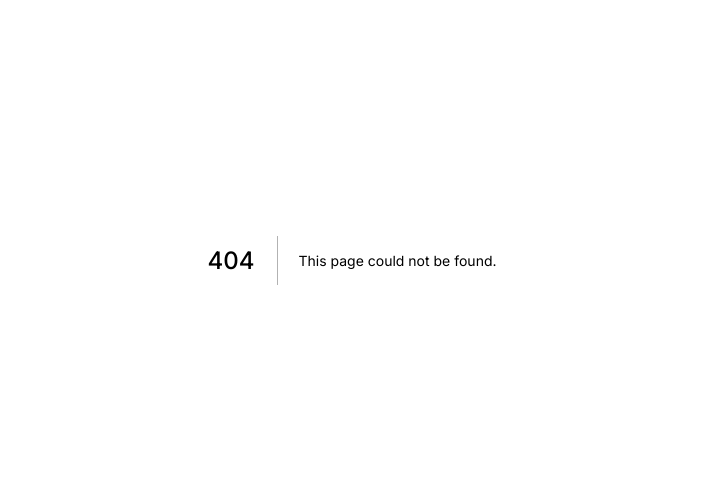
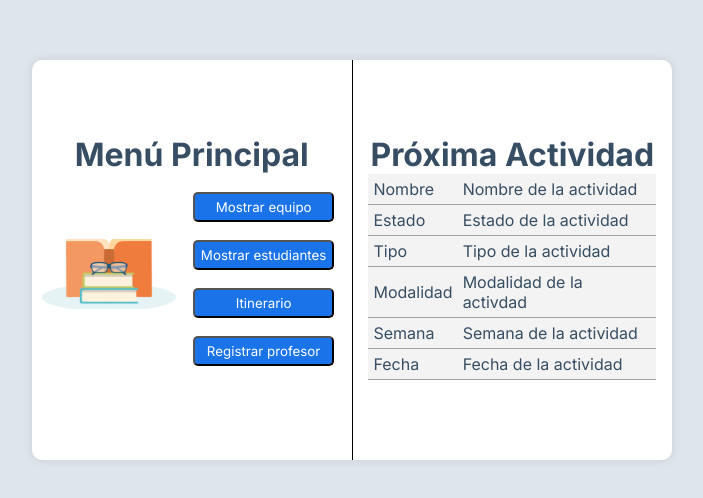
Before and after one commit to VonNeumannn/TeamTEC, a Next.js app: page /mainMenu in a window 1280 px wide. Before the commit this address had no page. Shown: the part 140-638 px from the top of the page, without its empty margins (288-991 px from the left). Built offline with nearby package versions, Linux system fonts and the light colour scheme.

Commit message:
feat: adding Main menu

```diff
--- /dev/null
+++ b/src/app/mainMenu/page.tsx
@@ -0,0 +1,64 @@
+import styles from "../page.module.css";
+import Image from "next/image";
+import MainLogo from "../../../public/mainLogo.svg";
+import { BlueButton } from "../components/blueButton";
+import PopUp from "../components/popUpInformation";
+import { useEffect } from "react";
+import { useState } from "react";
+
+export default function MainMenuPage() {
+    const printMessage = () => {
+        console.log("Mostrando equipo");
+    };
+
+    return (
+        <main className={styles.main} id="main">
+            <div className={styles.mainMenuContainer}>
+                <div className={styles.divisionContainer}>
+                    <h1>Menú Principal</h1>
+                    <div className={styles.flexContainer}>
+                        <Image src={MainLogo} alt="Main Logo" />
+                        <div className={styles.flexFlexContainer}>
+                            <BlueButton text="Mostrar equipo" onClick={() => {}}/>
+                            <BlueButton text="Mostrar estudiantes" onClick={() => {}}/>
+                            <BlueButton text="Itinerario" onClick={() => {}}/>
+                            <BlueButton text="Registrar profesor" onClick={() => {}}/>
+                        </div>
+                    </div>
+                </div>
+                <div className={styles.verticalLine}></div>
+                <div className={styles.divisionContainer}>
+                    <h1>Próxima Actividad</h1>
+                    <table>
+                        <tbody>
+                            <tr>
+                                <td>Nombre</td>
+                                <td>Nombre de la actividad</td>
+                            </tr>
+                            <tr>
+                                <td>Estado</td>
+                                <td>Estado de la actividad</td>
+                            </tr>
+                            <tr>
+                                <td>Tipo</td>
+                                <td>Tipo de la actividad</td>
+                            </tr>
+                            <tr>
+                                <td>Modalidad</td>
+                                <td>Modalidad de la activdad</td>
+                            </tr>
+                            <tr>
+                                <td>Semana</td>
+                                <td>Semana de la actividad</td>
+                            </tr>
+                            <tr>
+                                <td>Fecha</td>
+                                <td>Fecha de la actividad</td>
+                            </tr>
+                        </tbody>
+                    </table>
+                </div>
+            </div>
+        </main>
+    );
+}
--- a/src/app/page.module.css
+++ b/src/app/page.module.css
@@ -191,3 +191,83 @@
   }
 
 }
+
+/* mainMenu CSS */
+.mainMenuContainer{
+  display: flex;
+  flex-direction: row;
+  position: relative;
+  align-items: center;
+  justify-content: center;
+  background-color: #fff;
+  width: clamp(300px, 50vw, 900px);
+  height: clamp(400px, 50vh, 500px);
+  color: #364D63;
+  border-radius: 10px;
+  box-shadow: 0 0 10px 0 rgba(0, 0, 0, 0.1);
+}
+.divisionContainer{
+  display: flex;
+  flex-direction: column;
+  align-items: center;
+  padding-top: 75px;
+  width: 100%;
+  height: 100%;
+}
+.flexContainer {
+  display: flex;
+  justify-content: center;
+  width: 100%;
+  height: 100%;
+}
+.flexFlexContainer{
+  display: flex;
+  justify-content: top;
+  flex-direction: column;
+  align-items: center;
+  width: 100%;
+}
+.flexFlexContainer button{
+  width: 80%;
+  padding: 3%;
+
+}
+.flexContainer img{
+  width: 45%;
+  height: 70%;
+  padding-left: 10px;
+}
+.verticalLine {
+  border-left: 1px solid #000;
+  height: 100%;
+}
+.divisionContainer table{
+  width: 90%;
+  height: auto;
+  border-collapse: collapse;
+  background-color: #f3f3f3;
+}
+.divisionContainer table tr{
+  border-bottom: 1px solid #a1a1a1;
+}
+.divisionContainer table tr td{
+  padding: 5px;
+}
+
+@media (max-width: 1150px) {
+  .divisionContainer {
+      padding-top: 0;
+      text-align: center;
+  }
+  .flexFlexContainer button {
+      width: 80%;
+      padding: 4%;
+      font-size: 60%;
+  }
+  .flexContainer img {
+      width: 45%;
+  }
+  .divisionContainer table {
+      font-size: 60%;
+  }
+}
```
Also changed, not shown: public/mainLogo.svg (added).
